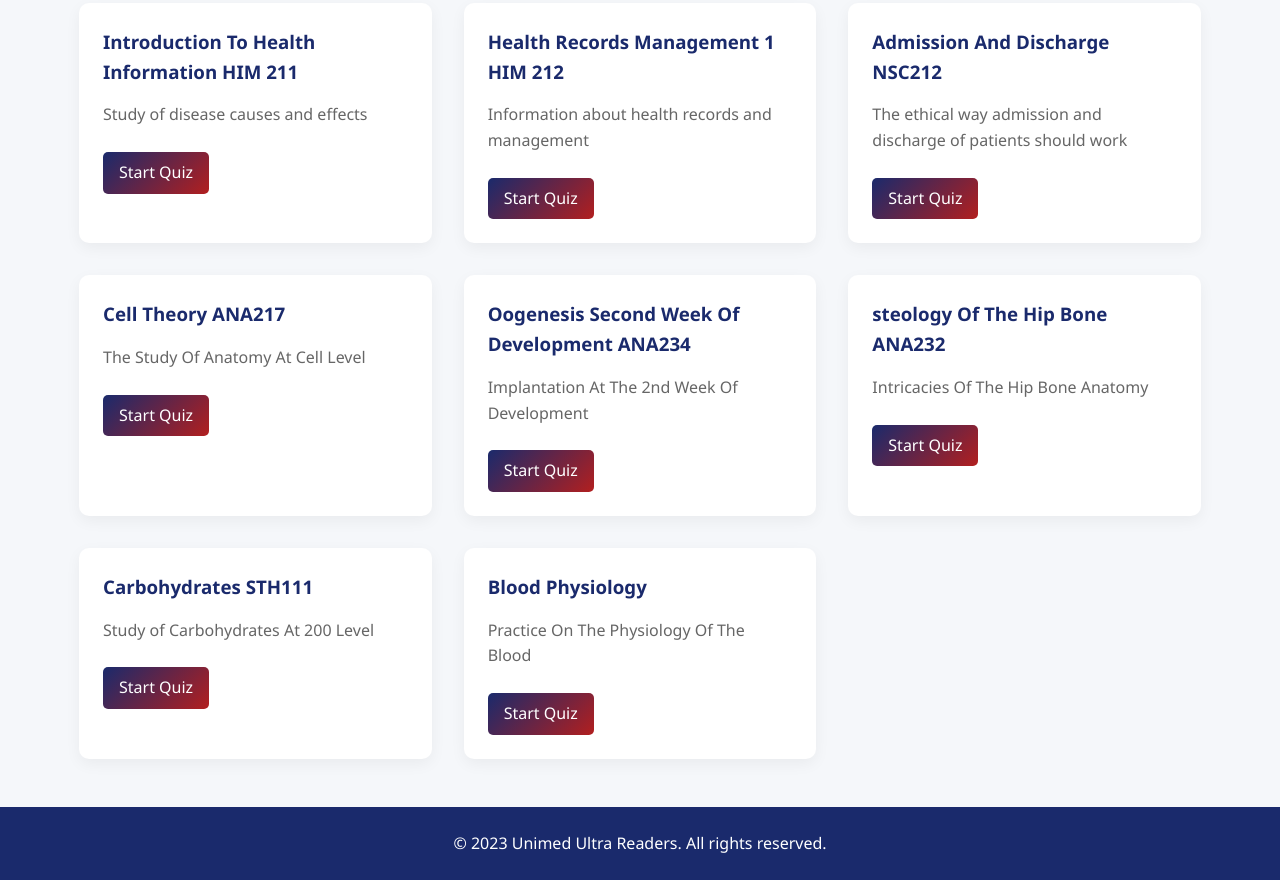
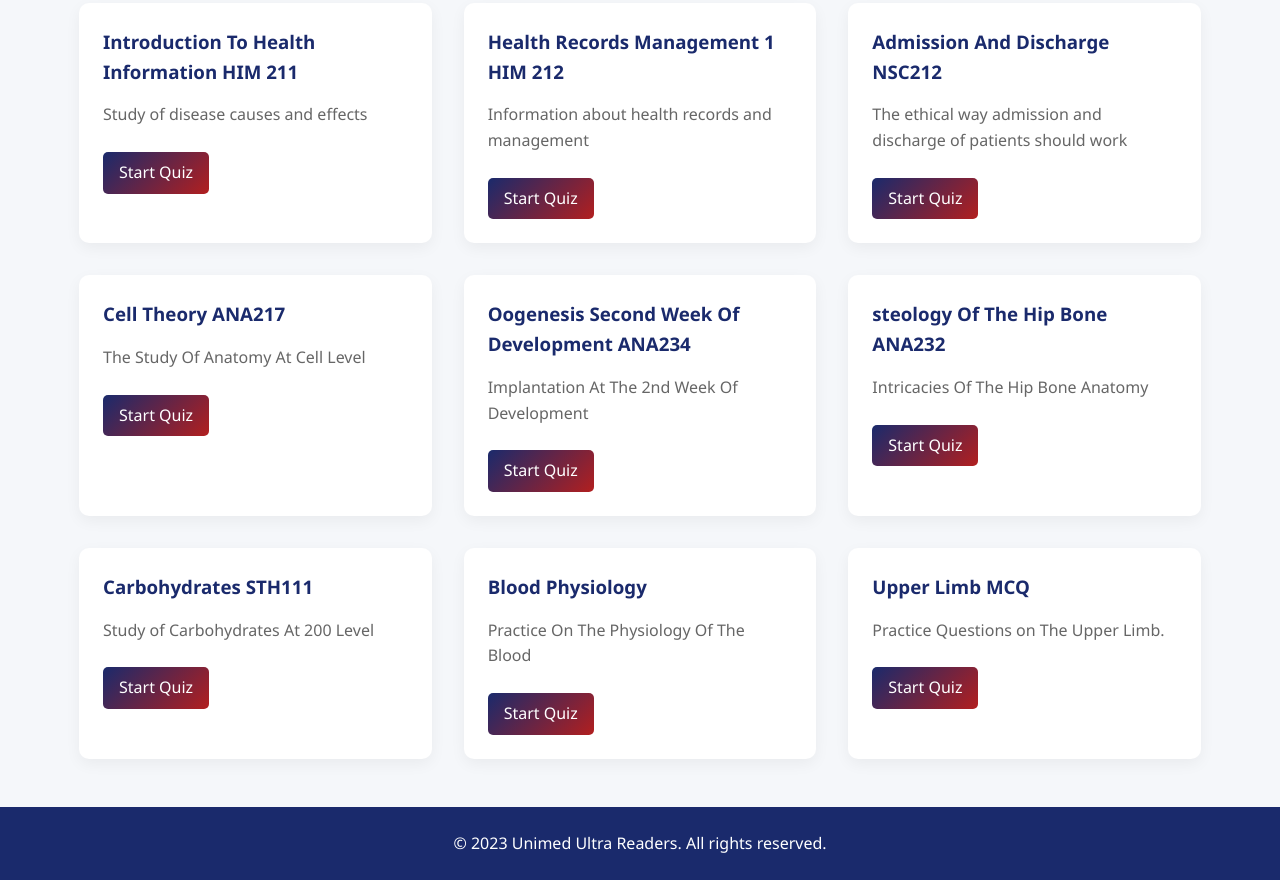
Before and after one commit to legendtech07/Unimed-Ultra-Readers, a plain HTML site: page 200-level.html in a window 1280 px wide. Shown: the part 492-1372 px from the top of the page. Drawn offline with Linux system fonts and the light colour scheme.

Commit message:
200-level.html

```diff
--- a/200-level.html
+++ b/200-level.html
@@ -159,6 +159,12 @@
                     <p>Practice On The Physiology Of The Blood</p>
                     <a href="blood.html" class="quiz-link">Start Quiz</a>
                 </div>
+
+                <div class="quiz-card">
+                    <h3>Upper Limb MCQ</h3>
+                    <p>Practice Questions on The Upper Limb.</p>
+                    <a href="upperlimbmcq.html" class="quiz-link">Start Quiz</a>
+                </div>
             </div>
         </div>
     </section>
```
